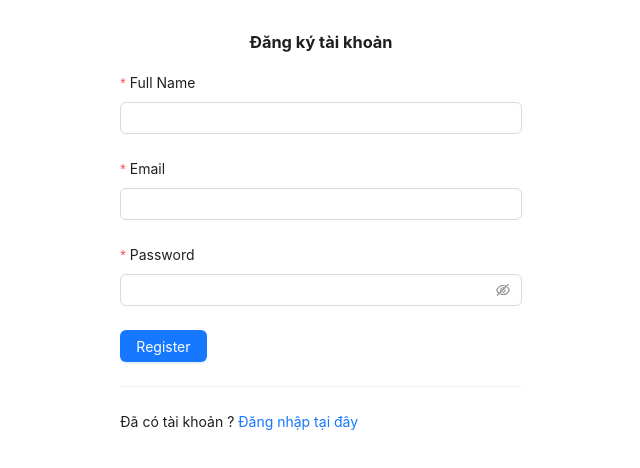
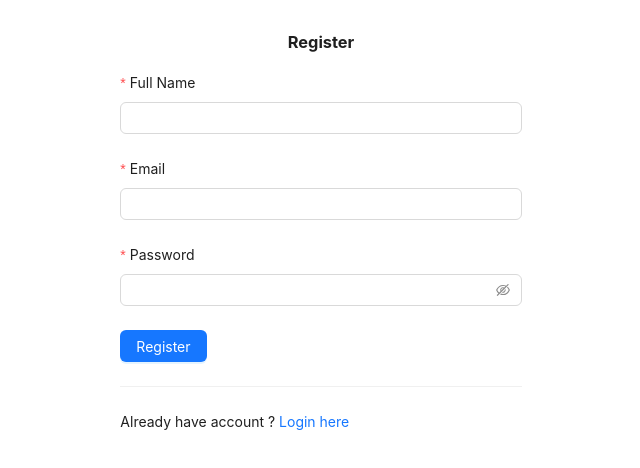
Before and after one commit to duongvu6/football-stats-website-fe, a React (Vite) app in the folder epl-web/: page /register in a window 1280 px wide. Shown: the top 468 px of the page, without its empty margins (319-959 px from the left). Built offline with nearby package versions, Linux system fonts and the light colour scheme.

Commit message:
Add Auth context and finish login successfully redirect to home

```diff
--- a/epl-web/package.json
+++ b/epl-web/package.json
@@ -11,6 +11,7 @@
   },
   "dependencies": {
     "@ant-design/icons": "5.6.1",
+    "@ant-design/v5-patch-for-react-19": "^1.0.3",
     "antd": "5.24.0",
     "axios": "1.7.9",
     "react": "19.0.0",
--- a/epl-web/src/App.jsx
+++ b/epl-web/src/App.jsx
@@ -1,10 +1,12 @@
 import Header from "./components/layout/header"
 import Footer from "./components/layout/footer"
+import {Outlet} from "react-router-dom";
+import '@ant-design/v5-patch-for-react-19';
 const App = () => {
     return (
         <>
             <Header/>
-            Homepage
+            <Outlet/>
             <Footer/>
         </>
     )
--- a/epl-web/src/components/layout/header.jsx
+++ b/epl-web/src/components/layout/header.jsx
@@ -19,7 +19,7 @@ const Header = () => {
       icon: <HomeOutlined />,
     },
     {
-      label: <Link to={"/login"}>Đăng nhập</Link>,
+      label: <Link to={"/login"}>Login</Link>,
       key: 'login',
       icon:<LoginOutlined />
     },
@@ -29,7 +29,7 @@ const Header = () => {
       icon:<AliwangwangOutlined />,
       children: [
         {
-          label: <span onClick={() => handleLogout()}>Đăng xuất</span>,
+          label: <span onClick={() => handleLogout()}>Logout</span>,
           key: 'logout',
         },
       ]
--- a/epl-web/src/main.jsx
+++ b/epl-web/src/main.jsx
@@ -8,6 +8,7 @@ import {
 import LoginPage from './pages/login.jsx';
 import RegisterPage from './pages/register.jsx';
 import ErrorPage from "./pages/error.jsx";
+import { AuthWrapper } from './components/context/auth.context.jsx';
 // import './style/global.css'
 
 const router = createBrowserRouter([
@@ -27,7 +28,9 @@ const router = createBrowserRouter([
 ]);
 
 ReactDOM.createRoot(document.getElementById('root')).render(
-  <React.StrictMode>
-    <RouterProvider router={router} />
-  </React.StrictMode>,
+    <React.StrictMode>
+      <AuthWrapper>
+        <RouterProvider router={router} />
+      </AuthWrapper>
+    </React.StrictMode>,
 )
--- a/epl-web/src/pages/login.jsx
+++ b/epl-web/src/pages/login.jsx
@@ -5,15 +5,34 @@ import {
     Form,
     Row,
     Col,
-  Divider,
+    Divider, notification, message,
 } from "antd";
-import { Link } from "react-router-dom";
+import {Link, useNavigate} from "react-router-dom";
+import {loginAPI} from "../services/api.service.js";
+import {useContext, useState} from "react";
+import {AuthContext} from "../components/context/auth.context.jsx";
 
 const LoginPage = () => {
     const [form] = Form.useForm();
-
-  const onFinish = (values) => {
-    console.log(values);
+    const {setUser} = useContext(AuthContext);
+    const [loading, setLoading] = useState(false);
+    const navigate = useNavigate();
+    const onFinish = async (values) => {
+        setLoading(true);
+        const res = await loginAPI(values.email, values.password);
+        if (res.data) {
+            message.success("Login successfully");
+            localStorage.setItem("access_token", res.data.access_token);
+            setUser(res.data.user);
+            debugger;
+            navigate("/");
+        } else {
+            notification.error({
+                message: "Login failed",
+                description: JSON.stringify(res.message)
+            });
+        }
+        setLoading(false);
     };
 
     return (
@@ -27,7 +46,7 @@ const LoginPage = () => {
                         borderRadius: "5px",
                     }}
                 >
-          <legend>Đăng nhập</legend>
+                    <legend>Login</legend>
                     <Form form={form} onFinish={onFinish} layout="vertical">
                         <Form.Item
                             label="Email"
@@ -35,11 +54,11 @@ const LoginPage = () => {
                             rules={[
                                 {
                                     required: true,
-                  message: "Email không được để trống",
+                                    message: "Please enter your email",
                                 },
                                 {
                                     type: "email",
-                  message: "Email không đúng định dạng!",
+                                    message: "Email is not in correct format!",
                                 },
                             ]}
                         >
@@ -52,7 +71,7 @@ const LoginPage = () => {
                             rules={[
                                 {
                                     required: true,
-                  message: "Password không được để trống!",
+                                    message: "Please enter your password",
                                 },
                             ]}
                         >
@@ -67,7 +86,7 @@ const LoginPage = () => {
                                     alignContent: "center",
                                 }}
                             >
-                <Button type="primary" onClick={() => form.submit()}>
+                                <Button type="primary" onClick={() => form.submit()} loading={loading}>
                                     Login
                                 </Button>
                                 <Link to="/">
@@ -78,7 +97,7 @@ const LoginPage = () => {
                     </Form>
                     <Divider />
                     <div style={{ textAlign: "center" }}>
-            Chưa tài khoản ? <Link to={"/register"}>Đăng ký tại đây</Link>
+                        <Link to={"/register"}>Create an account</Link>
                     </div>
                 </fieldset>
             </Col>
--- a/epl-web/src/pages/register.jsx
+++ b/epl-web/src/pages/register.jsx
@@ -14,12 +14,12 @@ const RegisterPage = () => {
         if(res.data){
             notification.success({
                 message: "Register user",
-                description: "Đăng ký user thành công "
+                description: "Register user successfully "
             });
             navigate("/login");
         }else{
             notification.error({
-                message: "Register user error",
+                message: "Error while registering user!",
                 description: JSON.stringify(res.message)
             })
         }
@@ -35,7 +35,7 @@ const RegisterPage = () => {
             autoComplete="off"
             style={{margin:"30px"}}
         >
-            <h3 style={{textAlign:"center"}}>Đăng ký tài khoản</h3>
+            <h3 style={{textAlign:"center"}}>Register</h3>
             <Row justify={"center"}>
                 <Col xs={24} md = {8}>
                     <Form.Item
@@ -94,20 +94,9 @@ const RegisterPage = () => {
                             type="primary">
                             Register
                         </Button>
-
-                        {/* <Button
-                    onClick={() =>{
-                      form.setFieldsValue({
-                        email: "hoidanit@gmail.com",
-                        fullName: "eric"
-                      })
-                      console.log(">>> Check form :",  form.getFieldsValue())
-
-                    }}
-                    >Test</Button> */}
                     </div>
                     <Divider />
-                    <div>Đã có tài khoản ? <Link to={"/login"}>Đăng nhập tại đây</Link></div>
+                    <div>Already have account ? <Link to={"/login"}>Login here</Link></div>
                 </Col>
             </Row>
 
```
Also changed, not shown: 1 other file (tests, documents, lock files or other folders). Lines whose indentation alone changed are shown as unchanged.
